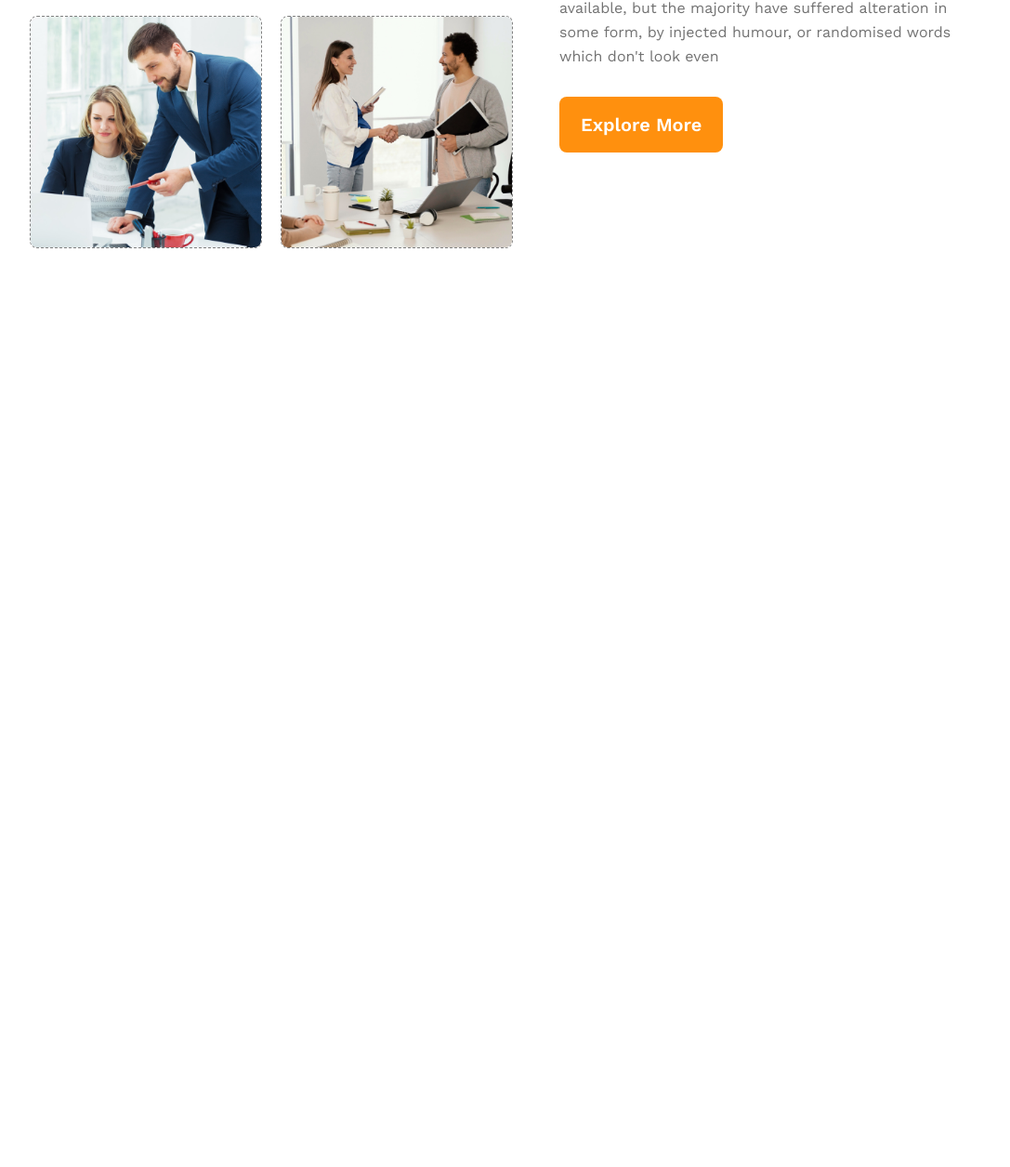
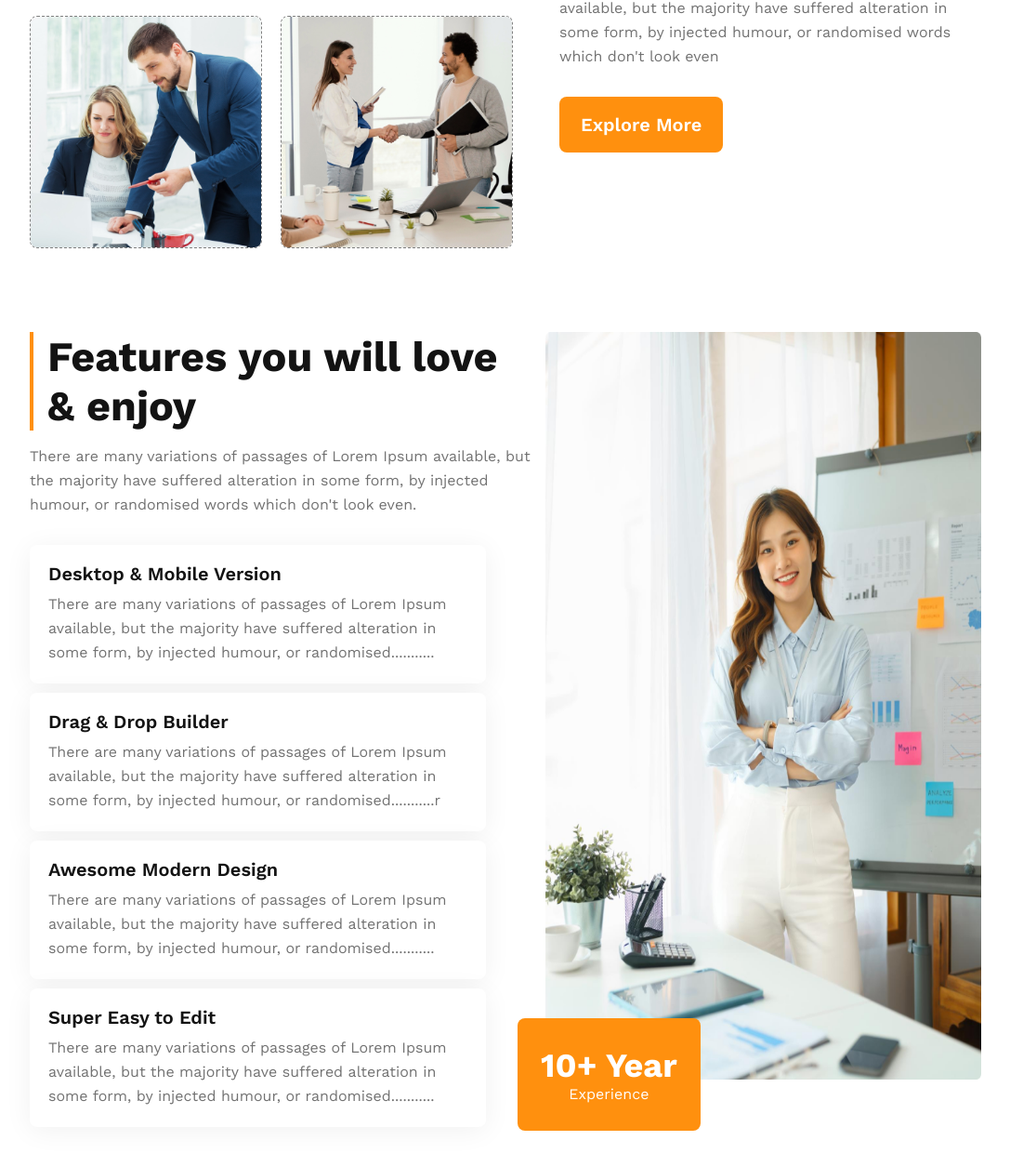
Before and after one commit to moktadir-mirul/g3-architect, a plain HTML site: page index.html in a window 1280 px wide. Shown: the part 1333-2588 px from the top of the page at 93% size, without its empty margins (96-1183 px from the left). Before the commit the page ends 1650 px from the top, so only its background shows below. Drawn offline with nearby package versions, Linux system fonts and the light colour scheme.

Commit message:
feature card area done

```diff
--- a/index.html
+++ b/index.html
@@ -8,6 +8,7 @@
      <link rel="stylesheet" href="styles/g3-styles.css">
 </head>
 <body>
+    <!-- Navbar Area starts -->
     <header class="navbar-area">
         <div class="navbar">
             <div class="nav-icon">
@@ -21,7 +22,9 @@
             </div>
         </div>
     </header>
+    <!-- Navbar area ends -->
     <main>
+        <!-- Banner area -->
         <section class="whole-banner-area">
             <div class="banner-text-area">
                 <h1 class="banner-hd">
@@ -39,6 +42,7 @@
                 <img src="images/banner.png" alt="Young Potential Architect on work" class="banner-img">
             </div>
         </section>
+        <!-- Feature List Area -->
         <section class="feature-lists-area">
             <div class="feature-list-container">
                 <div class="feature-list-images-container">
@@ -60,6 +64,45 @@
                 </div>
             </div>
         </section>
+        <!-- Features Card Area -->
+         <section class="whole-feature-card-area">
+            <div class="feature-c-container">
+                <!-- feature texts -->
+                <div class="feature-c-text-area">
+                    <h1 class="f-c-hd">
+                        Features you will love & enjoy
+                    </h1>
+                    <p class="f-c-para">
+                        There are many variations of passages of Lorem Ipsum available, but the majority have suffered alteration in some form, by injected humour, or randomised words which don't look even.
+                    </p>
+                    <!-- feature card -->
+                    <div class="feature-card">
+                        <h2 class="f-card-hd">Desktop & Mobile Version</h2>
+                        <p class="f-card-para">There are many variations of passages of Lorem Ipsum available, but the majority have suffered alteration in some form, by injected humour, or randomised...........</p>
+                    </div>
+                    <div class="feature-card">
+                        <h2 class="f-card-hd">Drag & Drop Builder</h2>
+                        <p class="f-card-para">There are many variations of passages of Lorem Ipsum available, but the majority have suffered alteration in some form, by injected humour, or randomised...........r</p>
+                    </div>
+                    <div class="feature-card">
+                        <h2 class="f-card-hd">Awesome Modern Design</h2>
+                        <p class="f-card-para">There are many variations of passages of Lorem Ipsum available, but the majority have suffered alteration in some form, by injected humour, or randomised...........</p>
+                    </div>
+                    <div class="feature-card">
+                        <h2 class="f-card-hd">Super Easy to Edit</h2>
+                        <p class="f-card-para">There are many variations of passages of Lorem Ipsum available, but the majority have suffered alteration in some form, by injected humour, or randomised...........</p>
+                    </div>
+                </div>
+                <!-- feature image -->
+                 <div class="feature-c-img-area">
+                    <img src="images/architect.png" alt="A random female architect" class="feature-c-img">
+                    <button class="f-c-img-btn">
+                        <h1>10+ Year</h1>
+                        <p>Experience</p>
+                    </button>
+                 </div>
+            </div>
+         </section>
     </main>
 </body>
 </html>
--- a/styles/g3-styles.css
+++ b/styles/g3-styles.css
@@ -5,6 +5,7 @@
     padding: 0;
     box-sizing: border-box;
     font-family: "Work Sans", serif;
+
 }
 
 /* Navbar Area Style Starts */
@@ -137,6 +138,92 @@
     margin-bottom: 30px;
 }
 /* Feature list style ends */
+
+/* Feature card area starts */
+.whole-feature-card-area {
+    margin-top: 40px;
+    width: 100%;
+}
+.feature-c-container {
+    width: 80%;
+    margin: 0 auto;
+    display: grid;
+    grid-template-columns: repeat(2, auto);
+    gap: 10px;
+}
+.f-c-hd {
+    color: rgb(19, 19, 19);
+    font-family: Work Sans;
+    font-size: 45px;
+    font-weight: 700;
+    line-height: 53px;
+    letter-spacing: 0%;
+    text-align: left;
+    border: none;
+    border-left: 4px solid rgb(255, 144, 14);
+    padding-left: 15px;
+    margin-bottom: 15px;
+}
+.f-c-para{
+    color: rgb(114, 114, 114);
+    font-family: Work Sans;
+    font-size: 16px;
+    font-weight: 400;
+    line-height: 26px;
+    letter-spacing: 0%;
+    text-align: left;
+    margin-bottom: 30px;
+}
+.feature-c-img {
+    width: 100%;
+    height: 93%;
+}
+.feature-card {
+    max-width: 90%;
+    height: auto;
+    border-radius: 8px;
+    box-shadow: 0px 4px 30px 0px rgba(0, 0, 0, 0.06);
+    background: rgb(255, 255, 255);
+    padding: 20px;
+    margin-bottom: 10px;
+}
+.f-card-hd {
+    color: rgb(19, 19, 19);
+    font-family: Work Sans;
+    font-size: 20px;
+    font-weight: 600;
+    line-height: 23px;
+    letter-spacing: 0%;
+    text-align: left;
+    margin-bottom: 8px;
+}
+.f-card-para {
+    color: rgb(114, 114, 114);
+    font-family: Work Sans;
+    font-size: 16px;
+    font-weight: 400;
+    line-height: 26px;
+    letter-spacing: 0%;
+    text-align: left;
+}
+.f-c-img-btn {
+    border-radius: 8px;
+    background: rgb(255, 144, 14);
+    padding: 30px 25px;
+    color: rgb(255, 255, 255);
+    border: none;
+    position: relative;
+    top: -70px;
+    left: -30px;
+}
+.f-c-img-btn > h1 {
+    font-size: 36px;
+}
+.f-c-img-btn > p {
+    font-size: 16px;
+}
+/* Feature card area style ends */
+
 /* Responsive style Starts */
 @media screen and (max-width: 576px) {
     /* Navbar Area starts*/
@@ -171,4 +258,26 @@
         text-align: center;
     }
     /* Feature List ARea ends */
+
+    /* Feature cars styles starts */
+    .f-c-hd {
+        text-align: center;
+    }
+    .f-c-para {
+        text-align: center;
+    }
+    .feature-card > h2 , .feature-card > p {
+        text-align: center;
+    }
+    .feature-c-container {
+        width: 100%;
+        grid-template-columns: repeat(1, auto);
+    }
+    .feature-c-img {
+        width: 90%;
+    }
+    .f-c-img-btn {
+        left: 30%;
+    }
+    /* Feature card area style ends */
 }
```
